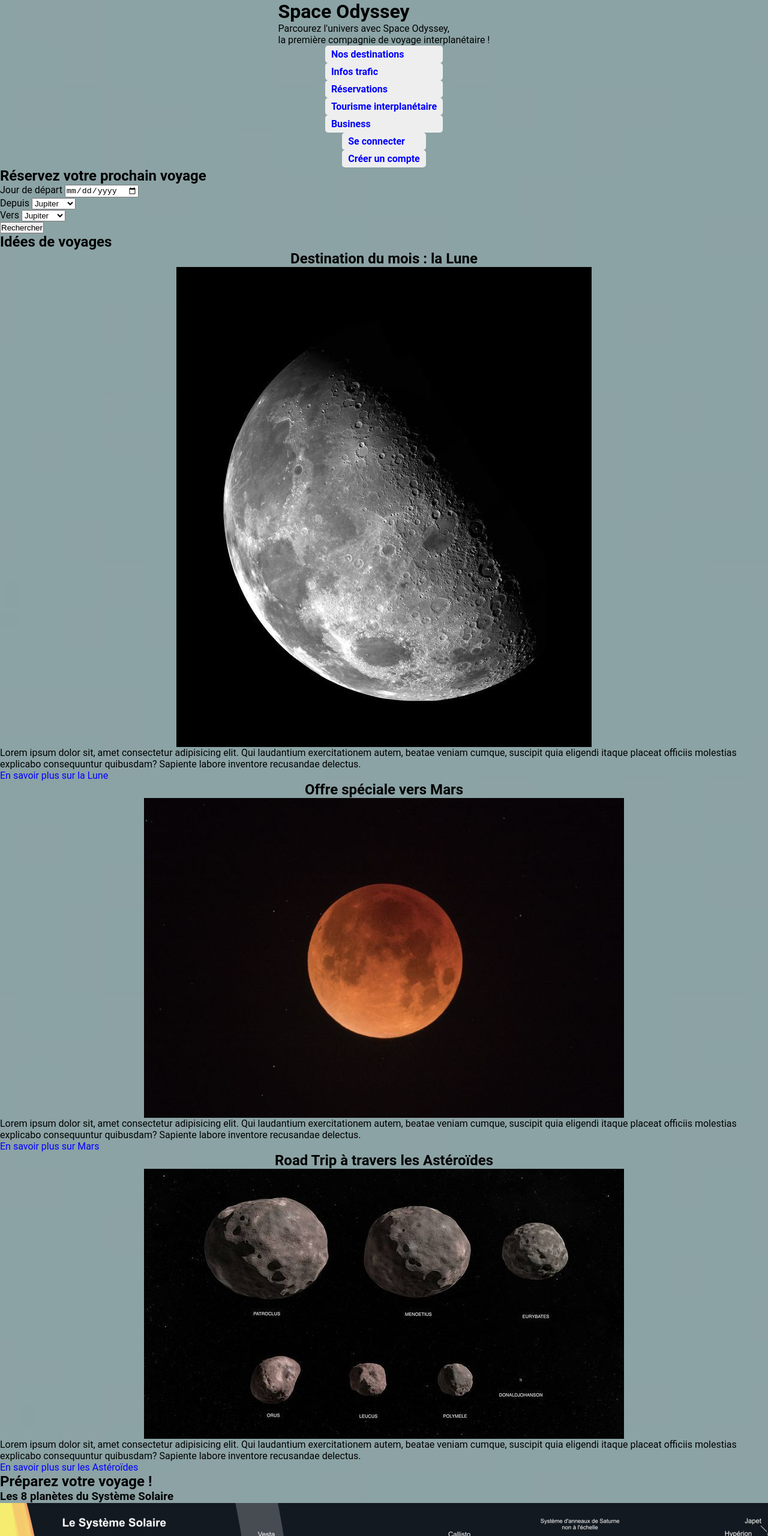
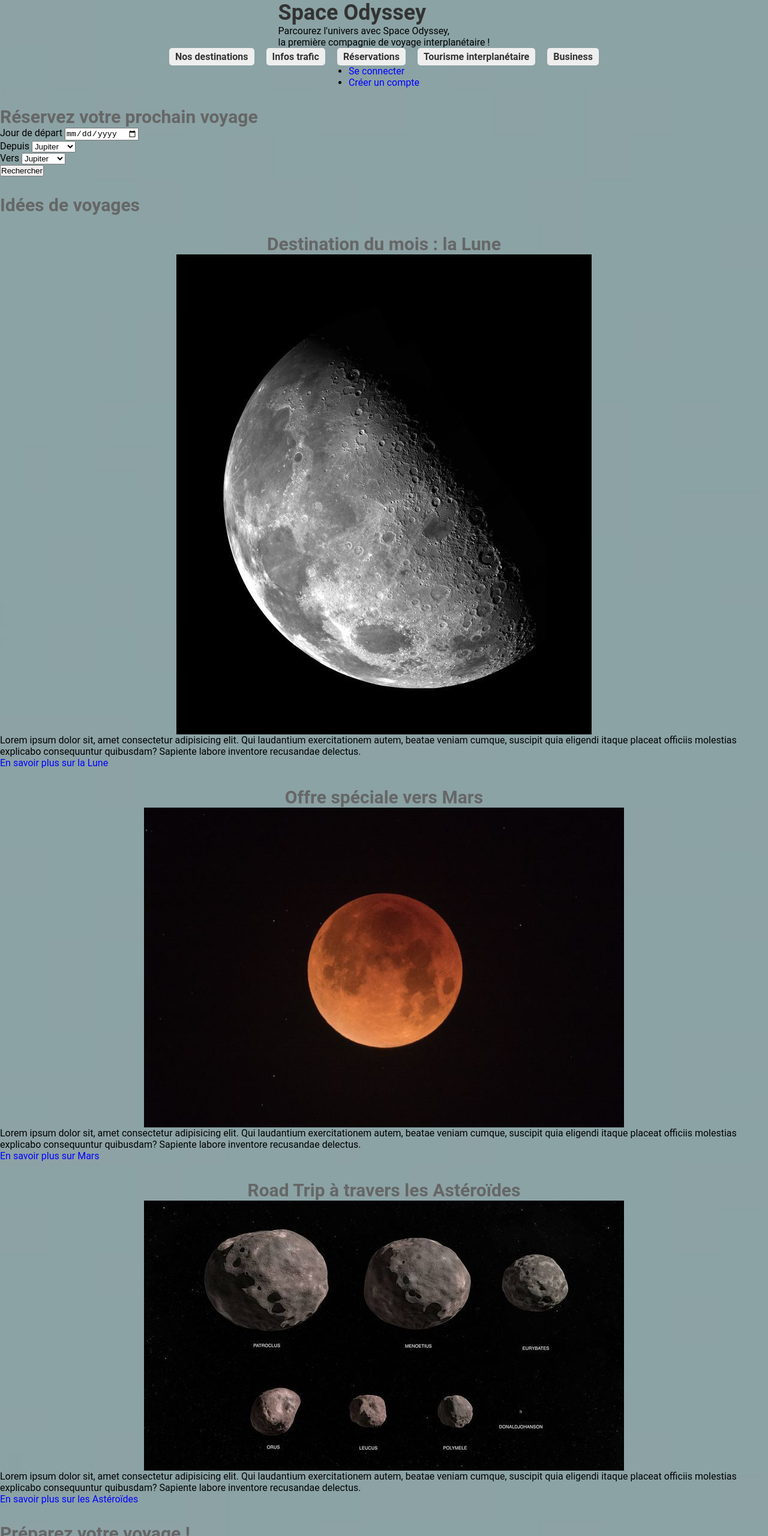
Before and after one commit to fbidmc/Webdev, a plain HTML site: page index.html in a window 1280 px wide. Shown: the top 2560 px of the page at 60% size. Drawn offline with Linux system fonts and the light colour scheme.

Commit message:
Update styles.css

```diff
--- a/styles.css
+++ b/styles.css
@@ -1,4 +1,3 @@
-
 * {
   margin: 0;
   padding: 0;
@@ -9,6 +8,46 @@
 
 body {
   font-family: 'Roboto', sans-serif;
+}
+h1 {
+  font-size: 36px;
+  font-weight: bold;
+  color: #333;
+}
+
+h2 {
+  font-size: 30px;
+  font-weight: bold;
+  color: #666;
+  margin-top: 30px;
+}
+
+h3 {
+  font-size: 24px;
+  font-weight: bold;
+  color: #999;
+  margin-top: 20px;
+}
+
+h4 {
+  font-size: 18px;
+  font-weight: bold;
+  color: #ccc;
+  margin-top: 10px;
+}
+
+h5 {
+  font-size: 16px;
+  font-weight: bold;
+  color: #eee;
+  margin-top: 5px;
+}
+
+h6 {
+  font-size: 14px;
+  font-weight: bold;
+  color: #fff;
+  margin-top: 2px;
 }
 
 
@@ -34,38 +73,37 @@ header {
   text-align: center;
 }
 
-ul {
-  list-style: none;
-  margin: 0;
-  padding: 0;
-}
-
-/* Navigation styles */
-nav {
+#main-ul {
   display: flex;
   justify-content: center;
 }
 
-nav li {
+#main-ul ul {
+  display: flex;
+  list-style: none;
+  padding: 0;
+  margin: 0;
+}
+
+#main-ul li {
   margin: 0 10px;
 }
 
-nav a {
+#main-ul a {
   display: block;
   padding: 5px 10px;
   text-decoration: none;
+  color: #333;
   font-weight: bold;
   border-radius: 5px;
   background-color: #eee;
-  color: #333;
   transition: background-color 0.3s ease;
 }
 
-nav a:hover {
+#main-ul a:hover {
   background-color: #ccc;
 }
 
-/* Link styles */
 a:link {
   color: blue;
   text-decoration: none;
@@ -86,7 +124,6 @@ a:visited {
   text-decoration: none;
 }
 
-
 table {
   border-collapse: collapse;
   width: 100%;
```
